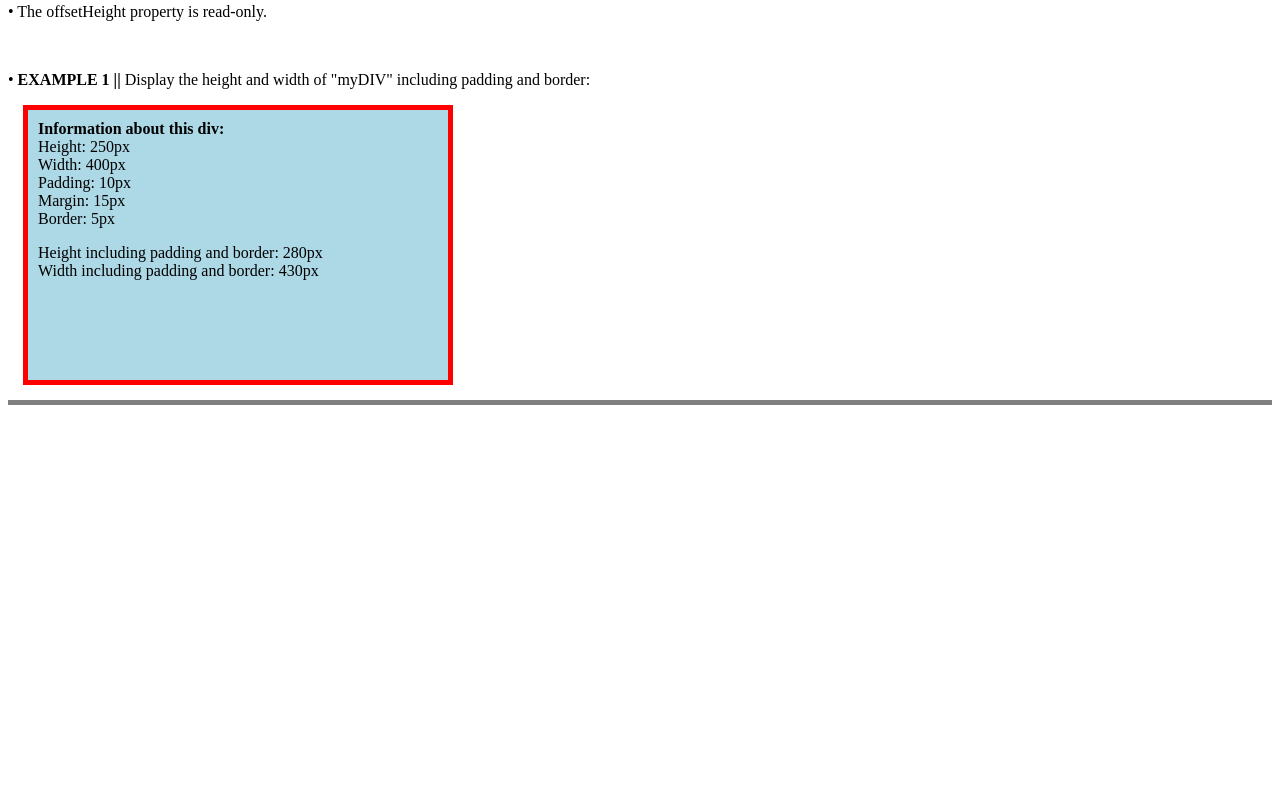
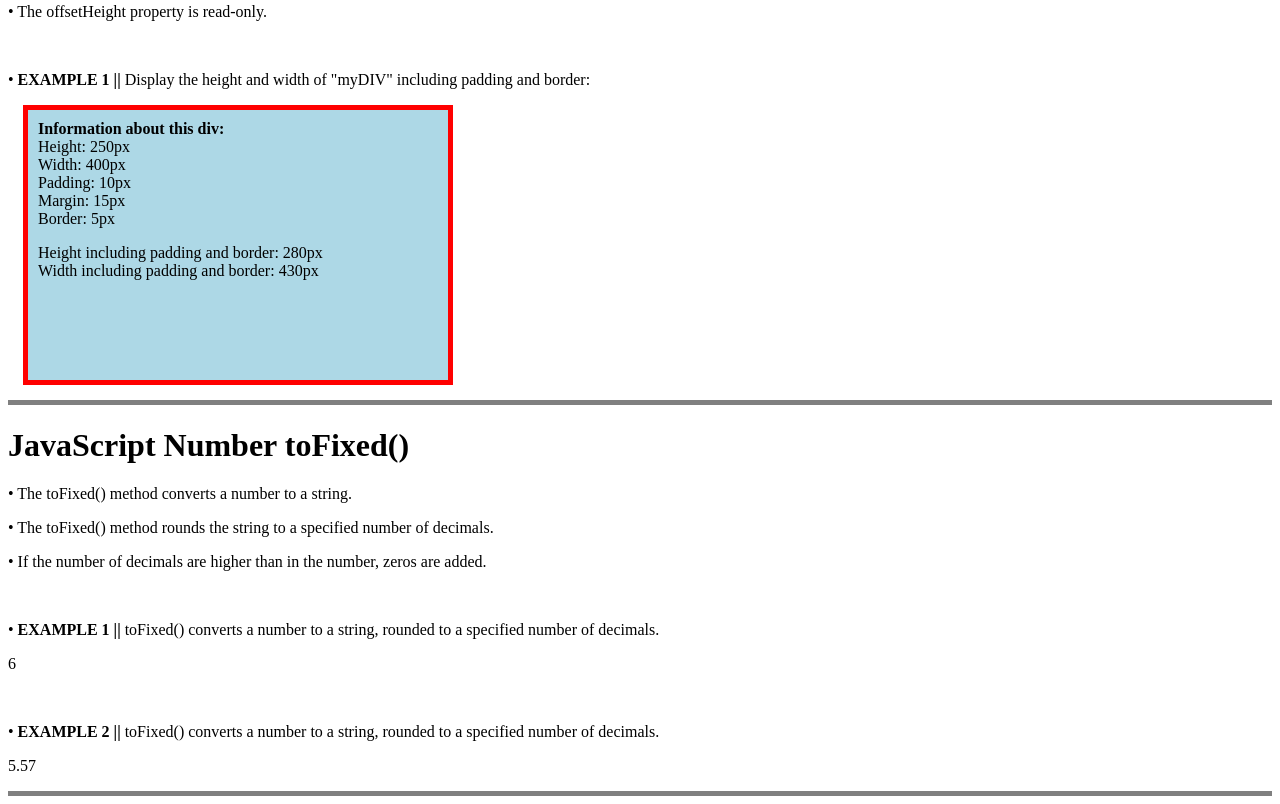
Before and after one commit to shubham2o/Video-Speed-Controller, a plain HTML site: page Doubts/Doubts.html in a window 1280 px wide. Shown: the part 1014-1818 px from the top of the page. Before the commit the page ends 1427 px from the top, so only its background shows below. Drawn offline with Linux system fonts and the light colour scheme.

Commit message:
JavaScript Number toFixed() added

```diff
--- a/Doubts/Doubts.html
+++ b/Doubts/Doubts.html
@@ -60,6 +60,22 @@
     </div>
     <hr size="5" noshade>
 
+    <!-- JavaScript Number toFixed() -->
+    <h1>JavaScript Number toFixed()</h1>
+    <p>• The toFixed() method converts a number to a string.</p>
+    <p>• The toFixed() method rounds the string to a specified number of decimals.</p>
+    <p>• If the number of decimals are higher than in the number, zeros are added.</p>
+    <br>
+
+    <!-- EXAMPLE 1 || -->
+    <p>• <strong>EXAMPLE 1 ||</strong> toFixed() converts a number to a string, rounded to a specified number of decimals. </p>
+    <p id="demoTF"></p>
+    <br>
+
+    <p>• <strong>EXAMPLE 2 ||</strong> toFixed() converts a number to a string, rounded to a specified number of decimals. </p>
+    <p id='demoTF1'></p>
+    <hr size="5" noshade>
+
     <script src="Doubts.js"></script>
 </body>
 
--- a/Doubts/Doubts.js
+++ b/Doubts/Doubts.js
@@ -22,3 +22,18 @@ const element = document.getElementById("myDIV");
 let text = "Height including padding and border: " + element.offsetHeight + "px<br>";
 text += "Width including padding and border: " + element.offsetWidth + "px";
 document.getElementById("demoOH").innerHTML = text;
+
+
+// JavaScript Number toFixed()
+// EXAMPLE 1
+let num = 5.56789;
+let n = num.toFixed();
+
+document.getElementById("demoTF").innerHTML = n;
+
+
+// EXAMPLE 2
+let num2 = 5.56789;
+let n2 = num.toFixed(2);
+
+document.getElementById("demoTF1").innerHTML = n2;
```
